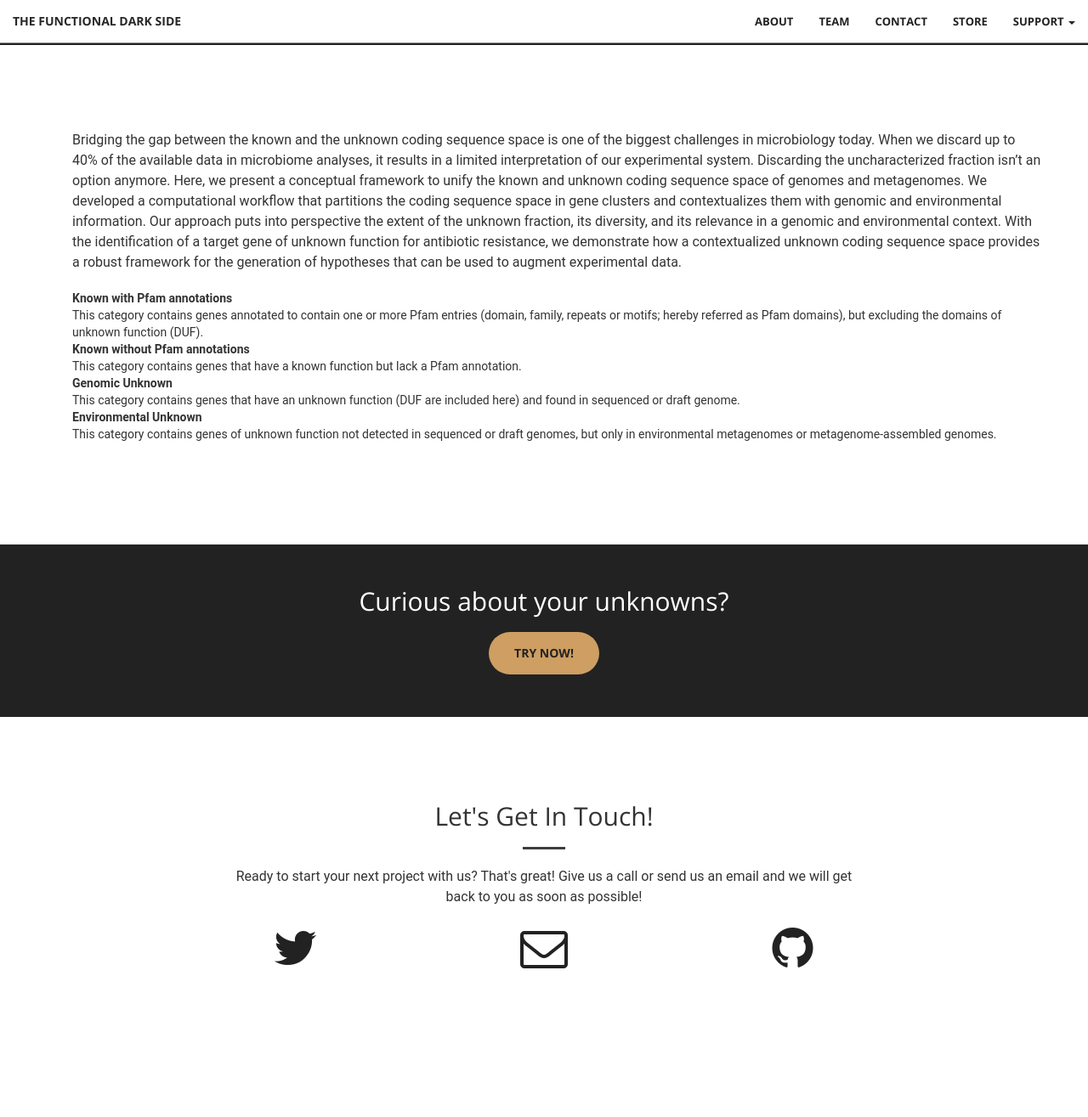
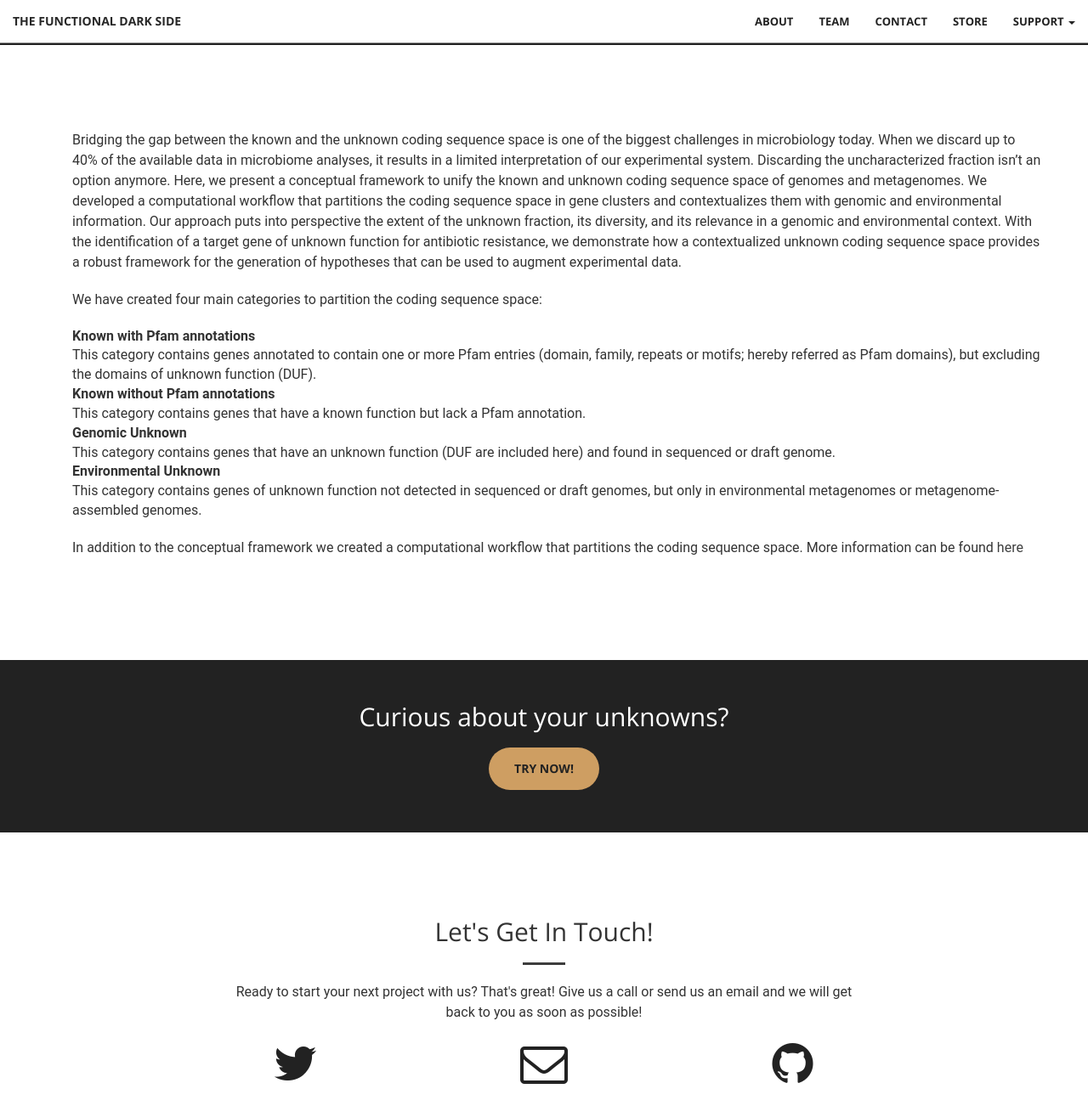
Before and after one commit to functional-dark-side/functional-dark-side.github.io, a Jekyll site: the page built from unifying.md, in a window 1280 px wide and 1400 px high, scrolled down 249 px. Shown: the top 1315 px of the window at 85% size. Built offline with Jekyll 4.4.1, drawn with Linux system fonts in a browser that asks for light colours; a script that is not in the unit is left out; before the commit the page ends 1513 px from its top, so only the background shows below that.

Commit message:
Added workflow page

```diff
--- a/_sass/_base.scss
+++ b/_sass/_base.scss
@@ -52,12 +52,12 @@
 }
 
 .bg-light {
-    background-color: #F5F1F2;
+    background-color: #f5f1f2;
     color: $theme-primary;
 }
 
 .text-faded {
-    color: rgba(white, .7);
+    color: rgba(white, 0.7);
 }
 
 section {
@@ -76,7 +76,7 @@
 
 .navbar-default {
     background-color: white;
-    border-color: rgba($theme-dark, .5);
+    border-color: rgba($theme-dark, 0.5);
     @include sans-serif-font;
     @include transition-all;
     .navbar-header .navbar-brand {
@@ -115,9 +115,9 @@
     }
     @media (min-width: 768px) {
         background-color: transparent;
-        border-color: rgba(white, .3);
+        border-color: rgba(white, 0.3);
         .navbar-header .navbar-brand {
-            color: rgba(white, .7);
+            color: rgba(white, 0.7);
             &:hover,
             &:focus {
                 color: white;
@@ -125,14 +125,14 @@
         }
         .nav > li > a,
         .nav > li > a:focus {
-            color: rgba(white, .7);
+            color: rgba(white, 0.7);
             &:hover {
                 color: white;
             }
         }
         &.affix {
             background-color: white;
-            border-color: rgba($theme-dark, .5);
+            border-color: rgba($theme-dark, 0.5);
             .navbar-header .navbar-brand {
                 color: $theme-primary;
                 font-size: 14px;
@@ -181,7 +181,7 @@
             }
             p {
                 font-weight: 300;
-                color: rgba(white, .7);
+                color: rgba(white, 0.7);
                 font-size: 16px;
                 margin-bottom: 50px;
             }
@@ -295,9 +295,9 @@
     color: $theme-primary;
 }
 
-.no-gutter > [class*='col-'] {
-    padding-right:0;
-    padding-left:0;
+.no-gutter > [class*="col-"] {
+    padding-right: 0;
+    padding-left: 0;
 }
 
 // Button Styles
@@ -371,19 +371,19 @@
     margin-left: -1.3em; /* same as padding-left set on li */
     width: 1.3em; /* same as padding-left set on li */
 }
-.img_container{
+.img_container {
     text-align: center;
 }
 
 /**
  * Tables
  */
- $spacing-unit:     30px !default;
+$spacing-unit: 30px !default;
 $table-text-align: left !default;
- $text-color:       #111 !default;
- $grey-color:       #828282 !default;
+$text-color: #111 !default;
+$grey-color: #828282 !default;
 $grey-color-light: lighten($grey-color, 40%) !default;
- $grey-color-dark:  darken($grey-color, 25%) !default;
+$grey-color-dark: darken($grey-color, 25%) !default;
 table {
     margin-bottom: $spacing-unit;
     width: 100%;
@@ -396,7 +396,8 @@
             background-color: lighten($grey-color-light, 6%);
         }
     }
-  th, td {
+    th,
+    td {
         padding: ($spacing-unit / 3) ($spacing-unit / 2);
     }
     th {
@@ -408,3 +409,15 @@
         border: 1px solid $grey-color-light;
     }
 }
+/*
+*Extras
+*/
+dl {
+    display: block;
+    font-size: 16px;
+}
+figcaption {
+    padding: 2px;
+    text-align: center;
+    font-weight: bold;
+}
--- a/unifying.md
+++ b/unifying.md
@@ -3,8 +3,10 @@
 title: Unifying the Knonwn and Unknown
 ---
 
-<p>Bridging the gap between the known and the unknown coding sequence space is one of the biggest challenges in microbiology today. When we discard up to 40% of the available data in microbiome analyses, it results in a limited interpretation of our experimental system. Discarding the uncharacterized fraction isn’t an option anymore. Here, we present a conceptual framework to unify the known and unknown coding sequence space of genomes and metagenomes. We developed a computational workflow that partitions the coding sequence space in gene clusters and contextualizes them with genomic and environmental information. Our approach puts into perspective the extent of the unknown fraction, its diversity, and its relevance in a genomic and environmental context. With the identification of a target gene of unknown function for antibiotic resistance, we demonstrate how a contextualized unknown coding sequence space provides a robust framework for the generation of hypotheses that can be used to augment experimental data.
-</p>
+Bridging the gap between the known and the unknown coding sequence space is one of the biggest challenges in microbiology today. When we discard up to 40% of the available data in microbiome analyses, it results in a limited interpretation of our experimental system. Discarding the uncharacterized fraction isn’t an option anymore. Here, we present a conceptual framework to unify the known and unknown coding sequence space of genomes and metagenomes. We developed a computational workflow that partitions the coding sequence space in gene clusters and contextualizes them with genomic and environmental information. Our approach puts into perspective the extent of the unknown fraction, its diversity, and its relevance in a genomic and environmental context. With the identification of a target gene of unknown function for antibiotic resistance, we demonstrate how a contextualized unknown coding sequence space provides a robust framework for the generation of hypotheses that can be used to augment experimental data.
+
+
+We have created four main categories to partition the coding sequence space:
 
 Known with Pfam annotations
 : This category contains genes annotated to contain one or more Pfam entries (domain, family, repeats or motifs; hereby referred as Pfam domains), but excluding the domains of unknown function (DUF).
@@ -17,3 +19,5 @@
 
 Environmental Unknown
 : This category contains genes of unknown function not detected in sequenced or draft genomes, but only in environmental metagenomes or metagenome-assembled genomes.
+
+In addition to the conceptual framework we created a computational workflow that partitions the coding sequence space. More information can be found [here](workflow)
```
Also changed, not shown: workflow.md (added, +50 -0 lines). Lines whose indentation alone changed are shown as unchanged.
